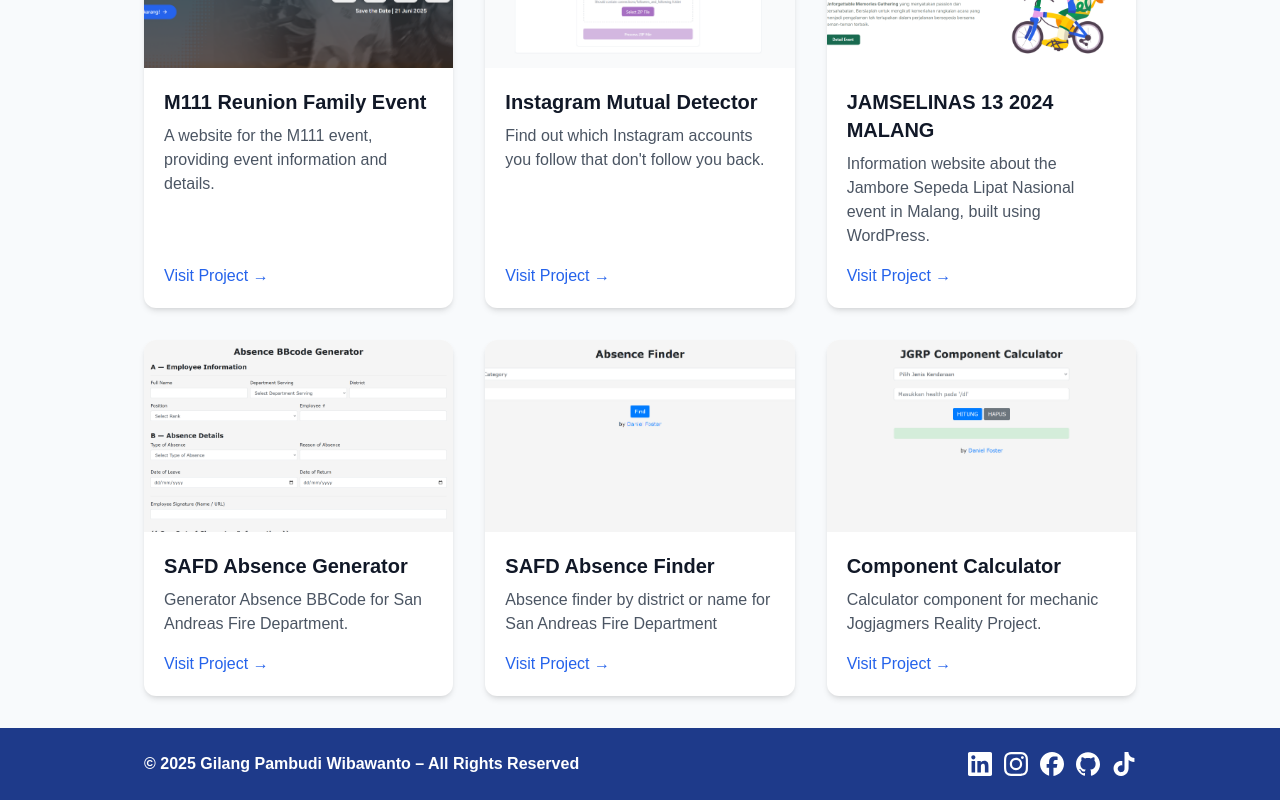
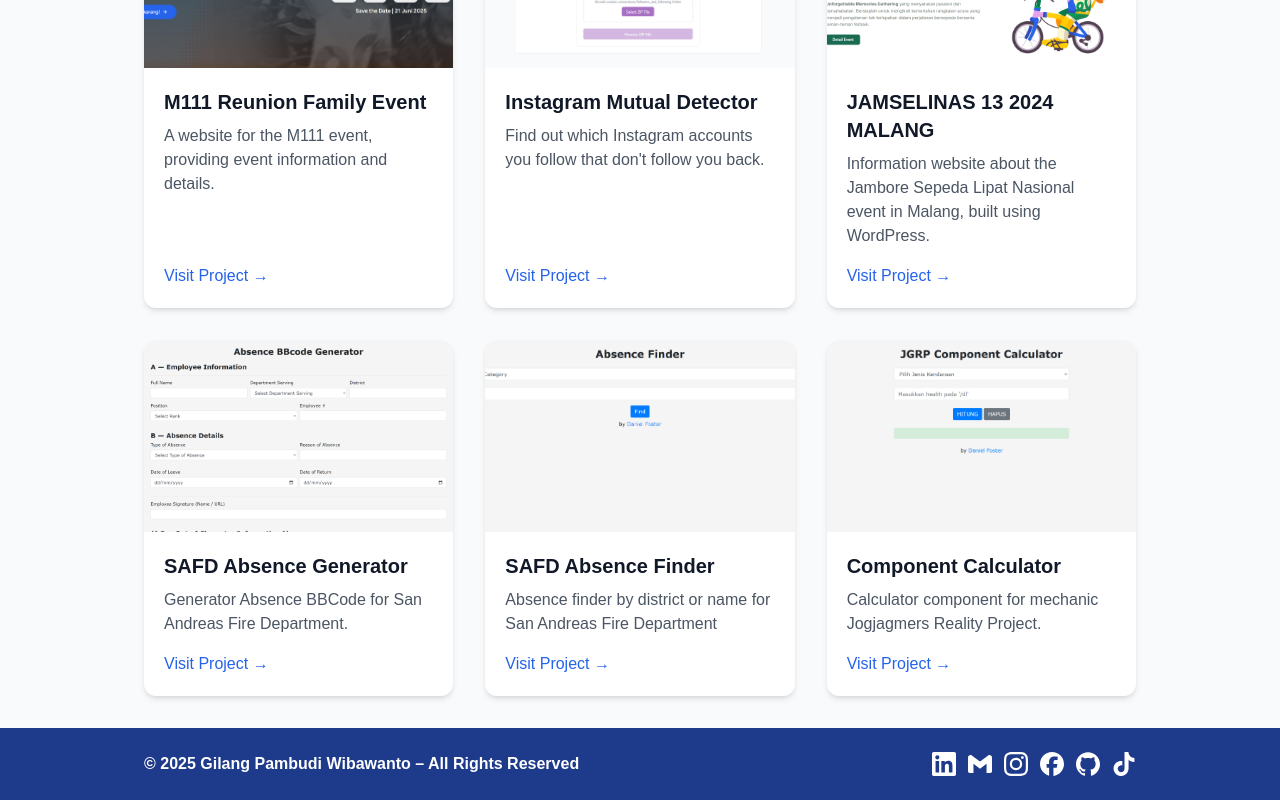
Before and after one commit to GilangPambudi/web-porto-nextjs, a Next.js app: page / in a window 1280 px wide. Shown: the part 1900-2700 px from the top of the page. Built offline with nearby package versions, Linux system fonts and the light colour scheme.

Commit message:
Add Gmail icon and link to footer for improved contact options

```diff
--- a/components/footer.tsx
+++ b/components/footer.tsx
@@ -1,6 +1,6 @@
 import Image from "next/image";
 import { Facebook, Linkedin, Instagram, Github } from "lucide-react";
-import { SiFacebook, SiLinkedin, SiInstagram, SiGithub, SiTiktok } from "react-icons/si"; // Import TikTok logo from react-icons
+import { SiFacebook, SiLinkedin, SiGmail, SiInstagram, SiGithub, SiTiktok } from "react-icons/si"; // Import TikTok logo from react-icons
 
 export default function Footer() {
   return (
@@ -22,6 +22,14 @@ export default function Footer() {
             className="hover:text-blue-300 transition-colors"
           >
             <SiLinkedin className="w-6 h-6" />
+          </a>
+          <a
+            href="mailto:gilangpambudiwibawanto@gmail.com"
+            target="_blank"
+            rel="noopener noreferrer"
+            className="hover:text-blue-300 transition-colors"
+          >
+            <SiGmail className="w-6 h-6" /> {/* TikTok logo */}
           </a>
           <a
             href="https://instagram.com/gilang.wib"
```
